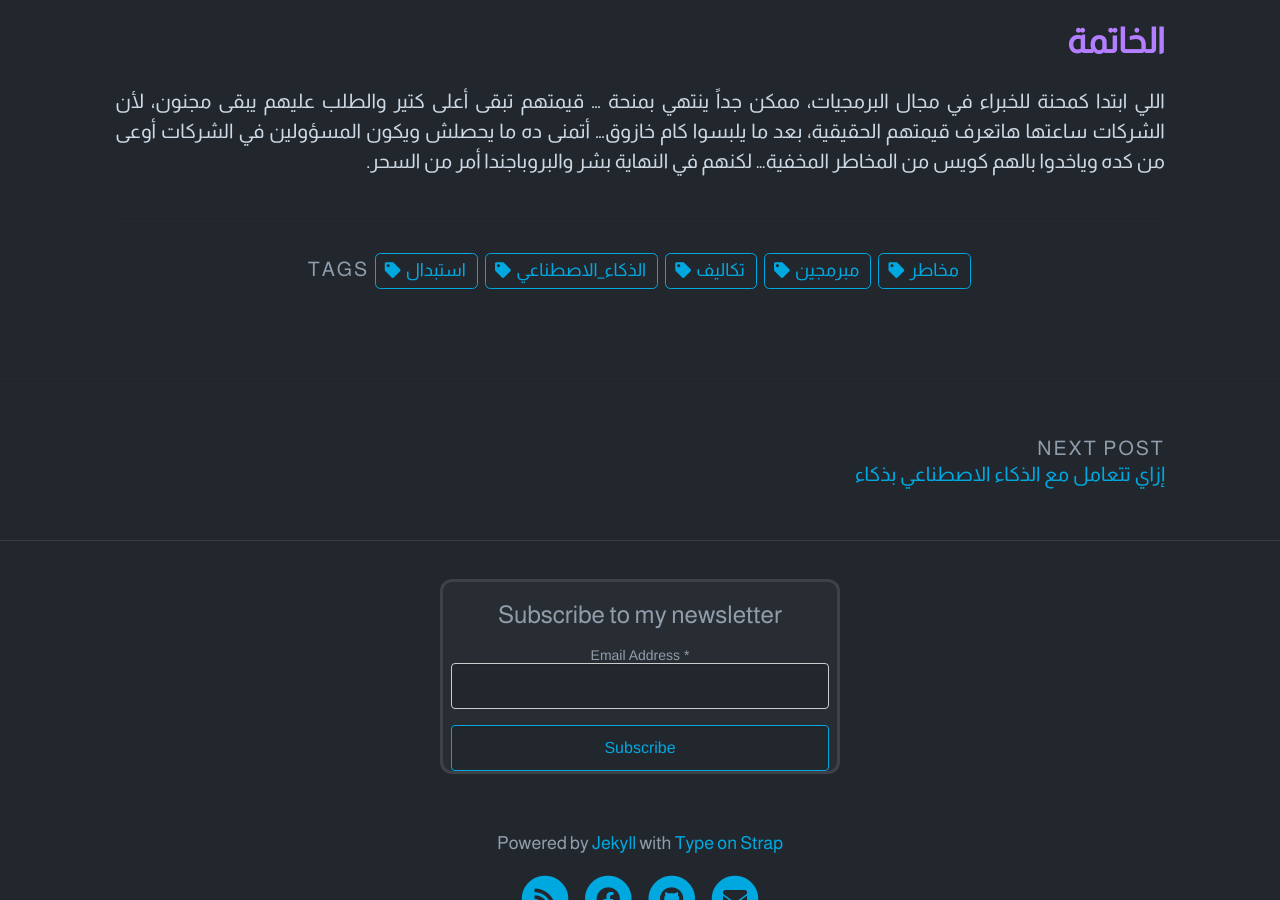
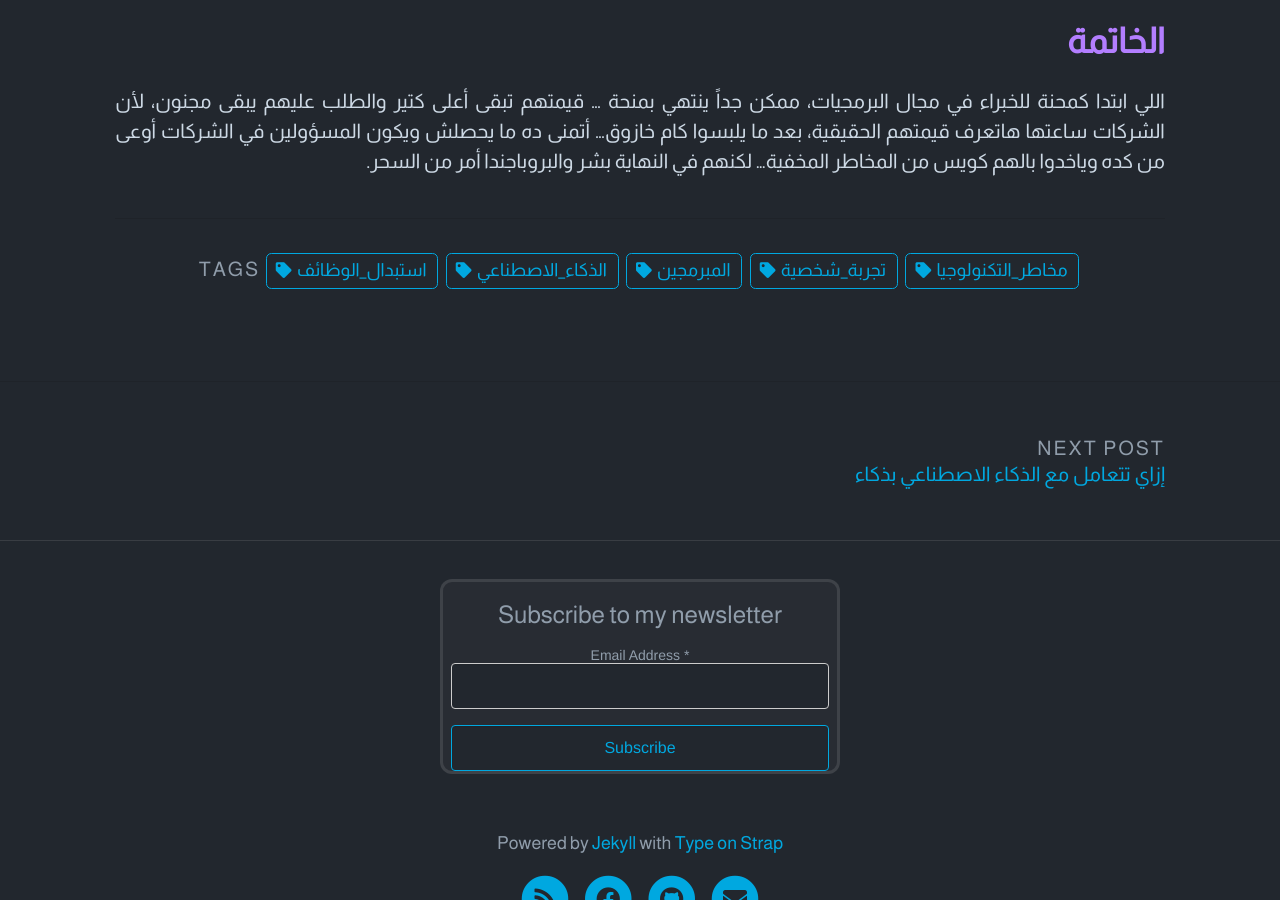
Before and after one commit to mkinawy/mkinawy.github.io, a Jekyll site: the page built from _posts/2025-01-17-arabic-ai-replaces-me.md, in a window 1280 px wide and 900 px high, scrolled down 3914 px. Built offline with Jekyll 4.4.1, drawn with Linux system fonts in a browser that asks for light colours; comment, search, counter and statistics services are not loaded.

Commit message:
Update 2025-01-17-arabic-ai-replaces-me.md

```diff
--- a/_posts/2025-01-17-arabic-ai-replaces-me.md
+++ b/_posts/2025-01-17-arabic-ai-replaces-me.md
@@ -4,10 +4,10 @@ title: "الذكاء الاصطناعي هايستبدلني"
 excerpt: "الذكاء الاصطناعي وصل لقدرات وإمكانات هائلة، وخلاص نهاية الكاريير بتاعي قربت… دي الرسالة الضمنية اللي بفهمها من المحتوى الضخم والميديا والبروباجندا اللي مابقالهاش سيرة غير الـ AI… وبحكم إني مبرمج فأنا في الصفوف الأمامية اللي مرشحة بقوة للاستبدال. في المقالة دي هاتكلم عن خواطري حوالين المسألة دي … عن تجربتي الشخصية في إني أساعد الـ AI إنه يستبدلني، هاخلي الذكاء الاصطناعي يقوم بالمهام بتاعتي، وأشوف وأحلل إن كانت فعلا النهاية قربت… وهاتكلم كمان عن تصوراتي للمرحلة واستعداد الشركات لده، والمخاطر والخوازيق."
 tags:
   - الذكاء_الاصطناعي
-  - مبرمجين
-  - استبدال
-  - تكاليف
-  - مخاطر
+  - المبرمجين
+  - استبدال_الوظائف
+  - تجربة_شخصية
+  - مخاطر_التكنولوجيا
 lang: ar
 dir: rtl
 ---
```
